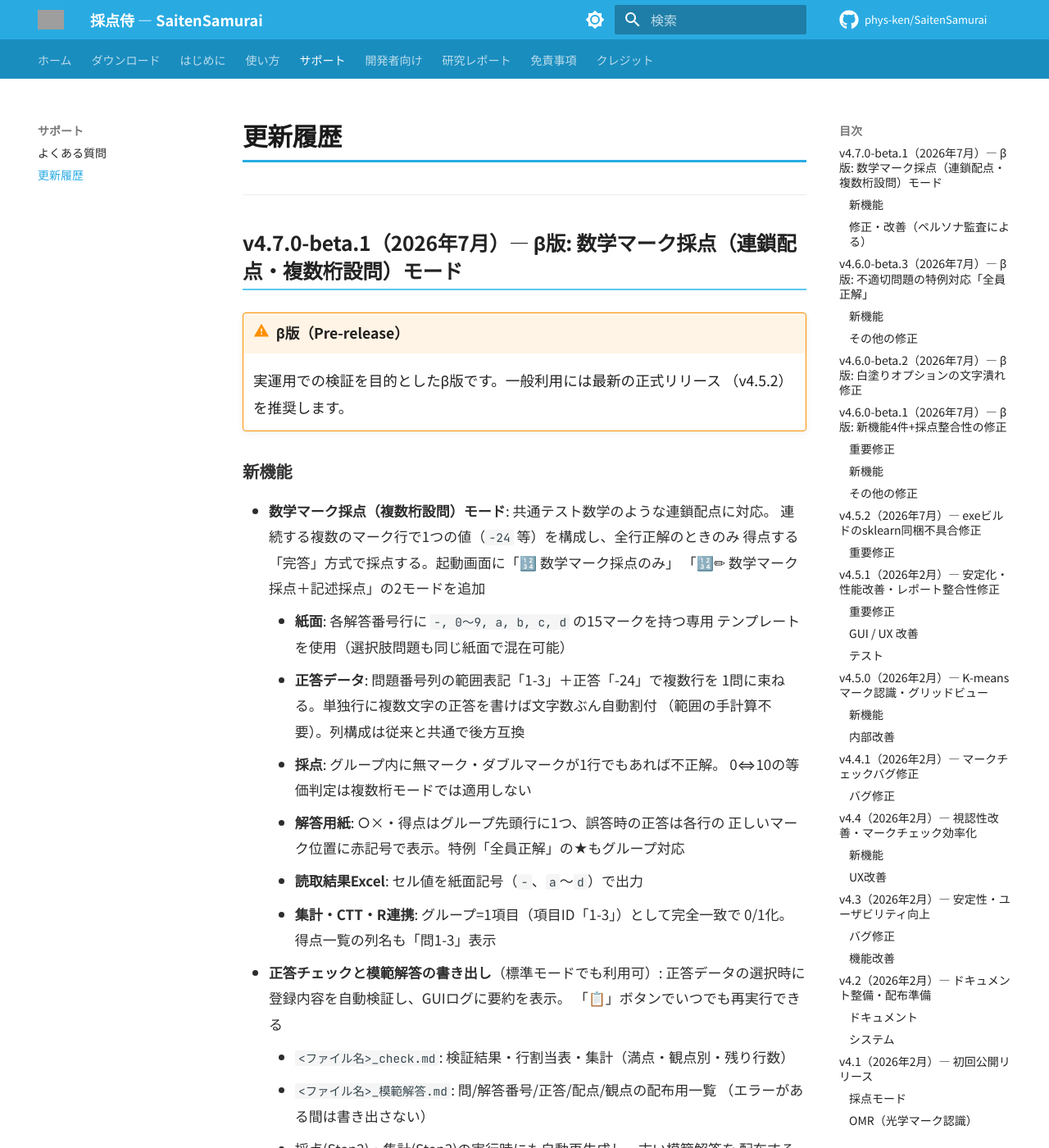
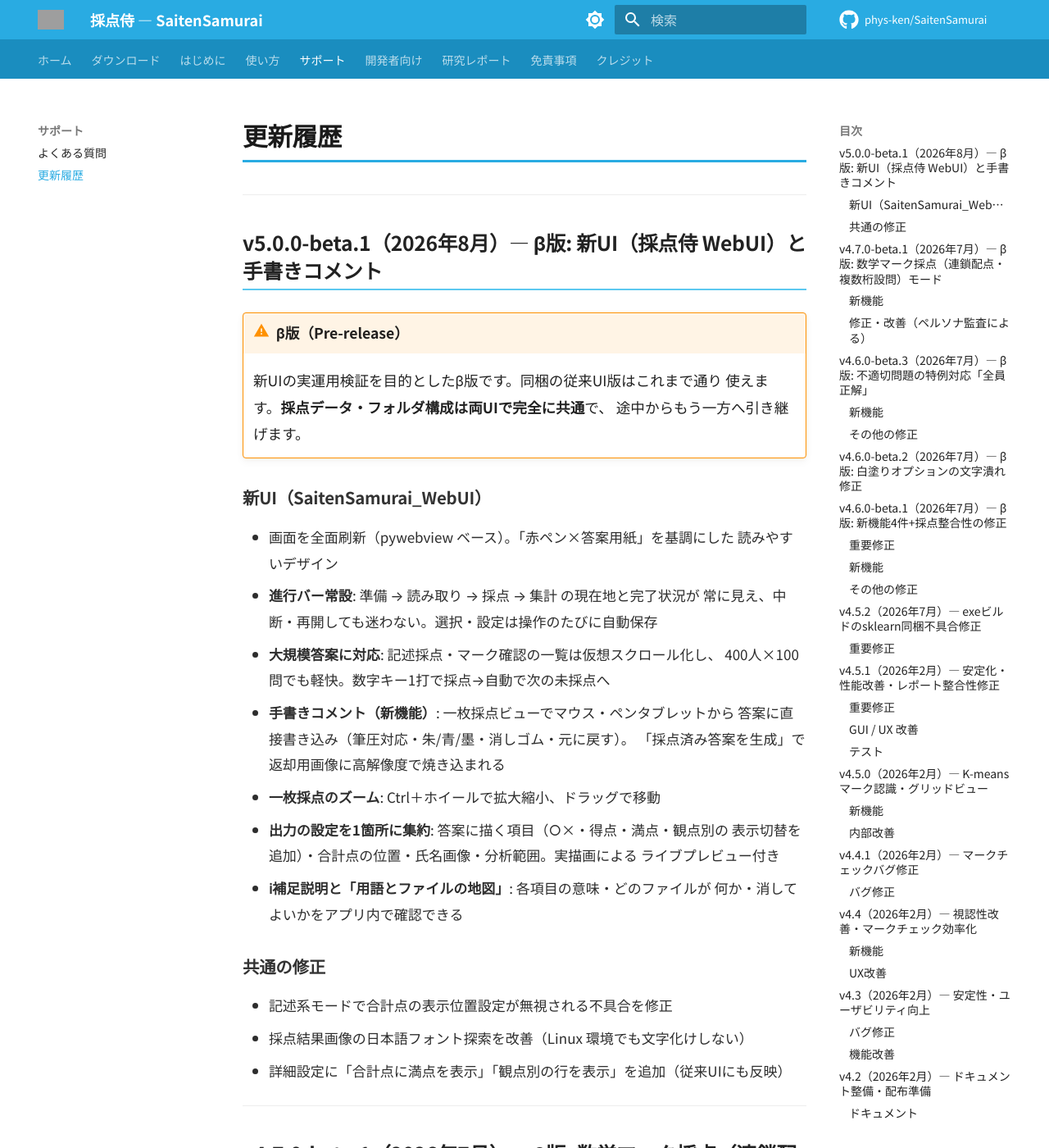
Before and after one commit to phys-ken/SaitenSamurai, an MkDocs documentation site: the page built from docs/changelog.md, in a window 1280 px wide and 1400 px high. Shown: the whole window at 82% size. Built offline with MkDocs 1.6.1 and Material for MkDocs 9.7.7, drawn with Linux system fonts in a browser that asks for light colours; comment, search, counter and statistics services are not loaded; grey boxes are pictures that could not be loaded.

Commit message:
release: v5.0.0-beta.1 準備 — WebUI exe ビルド経路とトップバー刷新
- バージョンを 5.0.0-beta.1 へ（UI世代交代のメジャー、タグのハイフンで
  自動 Pre-release）。changelog に v5.0.0-beta.1 の項を追加
- saitensamurai_webui.spec 新設: pywebview 版の単体 exe
  （SaitenSamurai_WebUI_v…exe）。static 同梱・main_src/bridge の
  hiddenimports・WebView2 バックエンド明示。tk 版 spec の excludes から
  socketserver を外した（pywebview の http.py が必要 — スモークで検知）
- app.py: PyInstaller(frozen) の _MEIPASS 解決と --smoke フラグ
  （import と同梱物を検証し smoke_result.txt＋終了コードで返す。
  v4.5.1 の「依存が抜けた exe が公開される」事故の再発防止）。
  Linux ビルドでスモーク成功を実地確認済み
- release.yml: WebUI exe のビルド＋公開前スモークテストを追加し、
  リリースに従来UI/新UIの2アセットを同梱。本文も2本立ての説明に
- トップバー刷新: バッジの隣に「採点対象：<フォルダ名>」を常設、
  バージョンは簡素表示（詳細は title）、接続表示は異常時のみ

Co-Authored-By: Claude Opus 5 <noreply@anthropic.com>
Claude-Session: https://claude.ai/code/session_01EHRhJUcaWxVuy55YEH67WS

```diff
--- a/docs/changelog.md
+++ b/docs/changelog.md
@@ -2,6 +2,38 @@
 
 ---
 
+## v5.0.0-beta.1（2026年8月）— β版: 新UI（採点侍 WebUI）と手書きコメント
+
+!!! warning "β版（Pre-release）"
+    新UIの実運用検証を目的としたβ版です。同梱の従来UI版はこれまで通り
+    使えます。**採点データ・フォルダ構成は両UIで完全に共通**で、
+    途中からもう一方へ引き継げます。
+
+### 新UI（SaitenSamurai_WebUI）
+
+- 画面を全面刷新（pywebview ベース）。「赤ペン×答案用紙」を基調にした
+  読みやすいデザイン
+- **進行バー常設**: 準備 → 読み取り → 採点 → 集計 の現在地と完了状況が
+  常に見え、中断・再開しても迷わない。選択・設定は操作のたびに自動保存
+- **大規模答案に対応**: 記述採点・マーク確認の一覧は仮想スクロール化し、
+  400人×100問でも軽快。数字キー1打で採点→自動で次の未採点へ
+- **手書きコメント（新機能）**: 一枚採点ビューでマウス・ペンタブレットから
+  答案に直接書き込み（筆圧対応・朱/青/墨・消しゴム・元に戻す）。
+  「採点済み答案を生成」で返却用画像に高解像度で焼き込まれる
+- **一枚採点のズーム**: Ctrl＋ホイールで拡大縮小、ドラッグで移動
+- **出力の設定を1箇所に集約**: 答案に描く項目（○×・得点・満点・観点別の
+  表示切替を追加）・合計点の位置・氏名画像・分析範囲。実描画による
+  ライブプレビュー付き
+- **ℹ補足説明と「用語とファイルの地図」**: 各項目の意味・どのファイルが
+  何か・消してよいかをアプリ内で確認できる
+
+### 共通の修正
+
+- 記述系モードで合計点の表示位置設定が無視される不具合を修正
+- 採点結果画像の日本語フォント探索を改善（Linux 環境でも文字化けしない）
+- 詳細設定に「合計点に満点を表示」「観点別の行を表示」を追加（従来UIにも反映）
+
+---
 ## v4.7.0-beta.1（2026年7月）— β版: 数学マーク採点（連鎖配点・複数桁設問）モード
 
 !!! warning "β版（Pre-release）"
--- a/webui/static/index.html
+++ b/webui/static/index.html
@@ -7,8 +7,10 @@
 </head>
 <body>
 <header class="topbar">
-  <h1>採点侍 <span id="version" class="version"></span></h1>
+  <h1>採点侍</h1>
+  <span id="current-folder" class="current-folder" title=""></span>
   <span id="bridge-status" class="bridge-status" data-state="connecting">接続中…</span>
+  <span id="version" class="version"></span>
   <button class="btn btn-small" id="btn-open-map">用語とファイルの地図</button>
 </header>
 
```
Also changed, not shown: AGENTS.md (added, +86 -0 lines), CLAUDE.md (added, +8 -0 lines), sample_basefile/answer_key_sample_check.md (added, +66 -0 lines), sample_basefile/answer_key_sample_模範解答.md (added, +51 -0 lines), webui/docs/progress.md (+2 -0 lines), webui/static/css/app.css (+12 -3 lines), webui/static/js/main.js (+13 -2 lines), 8 other files.
